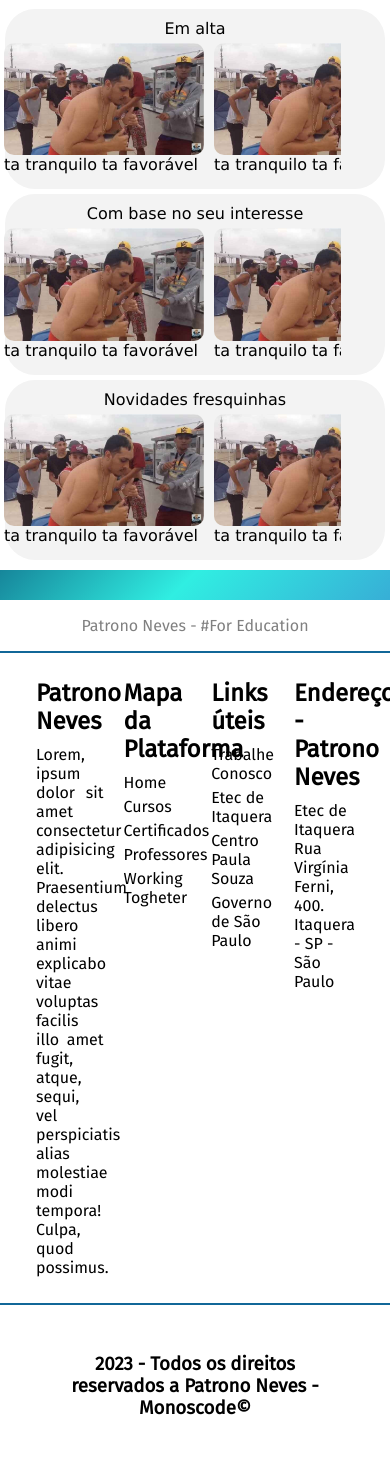
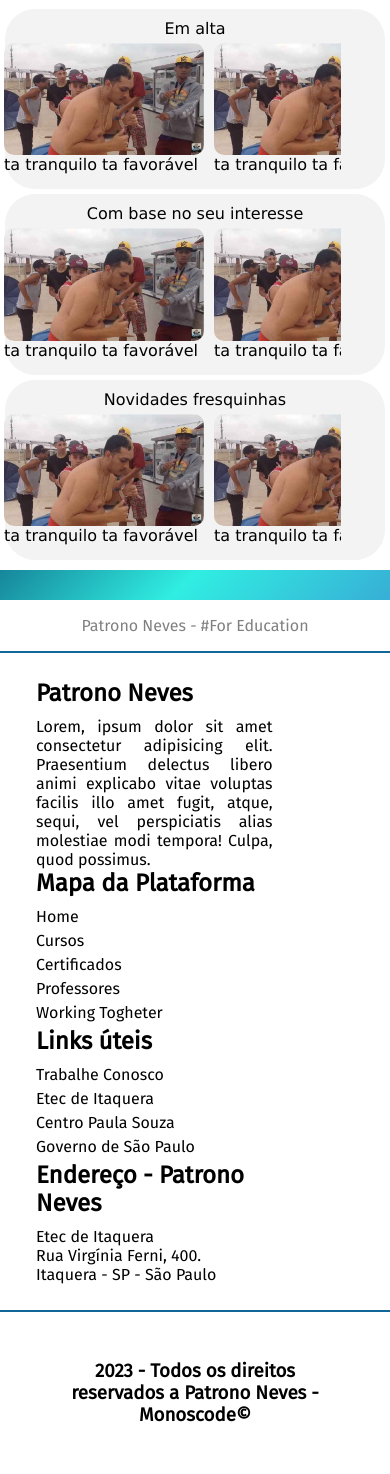
Before and after one commit to FolksNP/TCC, a PHP site: page /pages/cursos.php in a window 390 px wide. Shown: the part 471-1945 px from the top of the page. Before the commit the page ends 1886 px from the top, so only its background shows below. Run offline with PHP 8.4, Linux system fonts and the light colour scheme; some web fonts are replaced.

Commit message:
Add files via upload

```diff
--- a/styles/css/main.css
+++ b/styles/css/main.css
@@ -28,9 +33,20 @@
   display: flex;
   justify-content: space-between;
 }
+@media (max-width: 455px) {
+  .container .superior .conteudos {
+    flex-direction: column;
+    justify-content: center;
+  }
+}
 .container .superior .conteudos .sobre, .container .superior .conteudos .listagem, .container .superior .conteudos .links, .container .superior .conteudos .endereco {
   width: 20%;
   margin: 0px 10px;
+}
+@media (max-width: 455px) {
+  .container .superior .conteudos .sobre, .container .superior .conteudos .listagem, .container .superior .conteudos .links, .container .superior .conteudos .endereco {
+    width: 70%;
+  }
 }
 .container .superior .conteudos .sobre h2, .container .superior .conteudos .listagem h2, .container .superior .conteudos .links h2, .container .superior .conteudos .endereco h2 {
   font-style: normal;
--- a/styles/sass/2-componentes/footer.scss
+++ b/styles/sass/2-componentes/footer.scss
@@ -1,6 +1,10 @@
 .container{
     background-color: $cor-base-website;
     margin-top: 30px;
+
+    @include mobile{
+        width: 100%;
+    }
 
     .pn{
         color: gray;
@@ -17,9 +21,17 @@
             display: flex;
             justify-content: space-between;
 
+            @include mobile{
+                flex-direction: column;
+                justify-content: center;
+            }
+
             .sobre, .listagem, .links, .endereco{
                 width: 20%;
                 margin: 0px 10px;
+                @include mobile{
+                    width: 70%;
+                }
                 h2{
                     font-style: normal;
                     margin-bottom: 10px;
--- a/styles/sass/3-paginas/inicial.scss
+++ b/styles/sass/3-paginas/inicial.scss
@@ -118,6 +118,10 @@
     border-radius: 20px;
     align-items: center;
 
+  @include mobile{
+    flex-direction: column;
+  }
+
     >img{
         width: 550px;
         height: 550px;
@@ -128,6 +132,10 @@
         display: flex;
         width: 100%;
         justify-content: space-evenly;
+      @include mobile{
+        flex-direction: column;
+        justify-content: center;
+      }
     }
 }
 .card {
@@ -188,6 +196,10 @@
     display: flex;
     justify-content: space-around;
     margin-bottom: 5%;
+    @include mobile{
+      flex-direction: column;
+      justify-content: center;
+    }
 }
 
    .cardCurso {
@@ -200,9 +212,15 @@
     place-items: center;
     overflow: hidden;
     border-radius: 20px;
+     @include mobile{
+       margin: 0 auto;
+       margin-top: 10px;
+       width: 80%;
+     }
   }
 
   .cardCurso h2 {
+
     z-index: 1;
     color: white;
     align-items: center;
```
Also changed, not shown: other parts of styles/css/main.css (+53 -0 lines), 1 other file.
